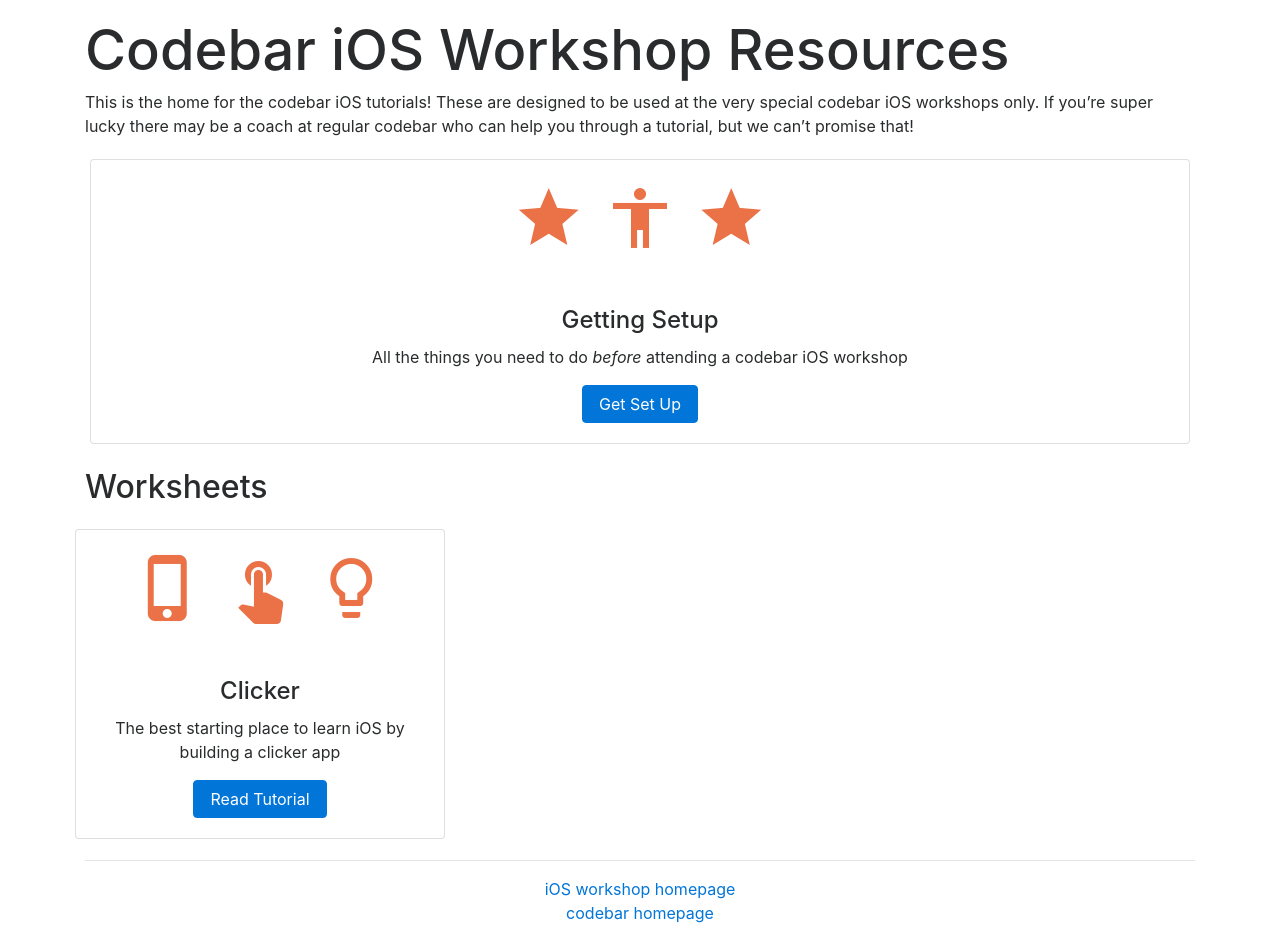
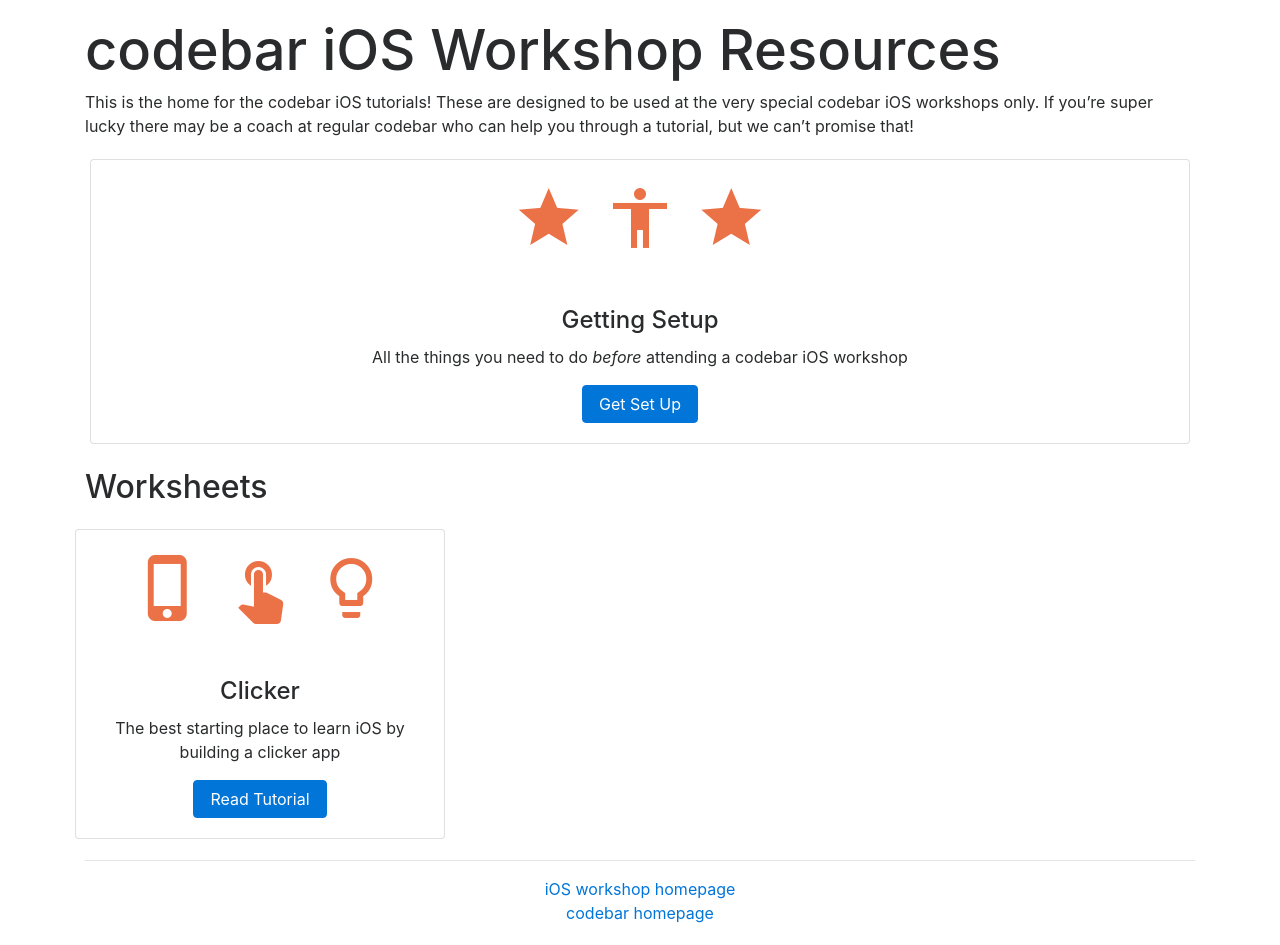
Before and after one commit to codebar/ios-tutorials, a Jekyll site: the page built from index.md, in a window 1280 px wide. Built offline with Jekyll 4.4.1, drawn with Linux system fonts in a browser that asks for light colours; nearby versions of some CDN libraries.

```diff
--- a/_config.yml
+++ b/_config.yml
@@ -13,7 +13,7 @@
 # you will see them accessed via {{ site.title }}, {{ site.email }}, and so on.
 # You can create any custom variable you would like, and they will be accessible
 # in the templates via {{ site.myvariable }}.
-title: Codebar iOS Workshop Resources
+title: codebar iOS Workshop Resources
 email: mobile@codebar.io
 baseurl: "/ios-tutorials" # the subpath of your site, e.g. /blog
 url: "https://codebar.github.io" # the base hostname & protocol for your site, e.g. http://example.com
--- a/index.md
+++ b/index.md
@@ -1,5 +1,5 @@
 ---
-title: Codebar iOS Workshop Resources
+title: codebar iOS Workshop Resources
 layout: page
 redirect_from: /worksheets/
 ---
```
